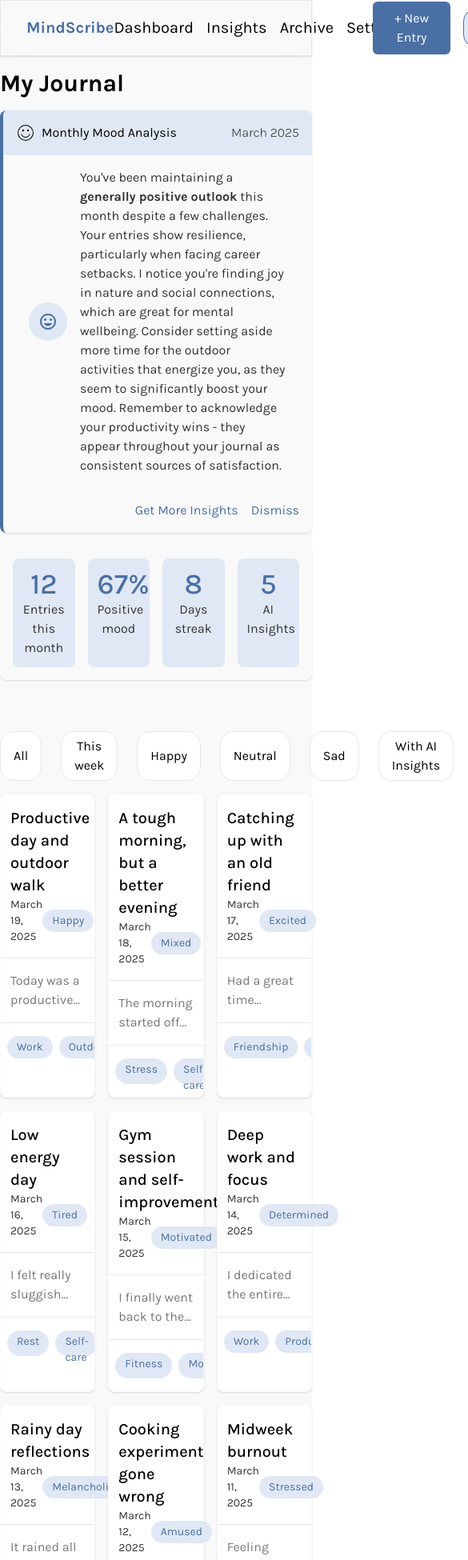
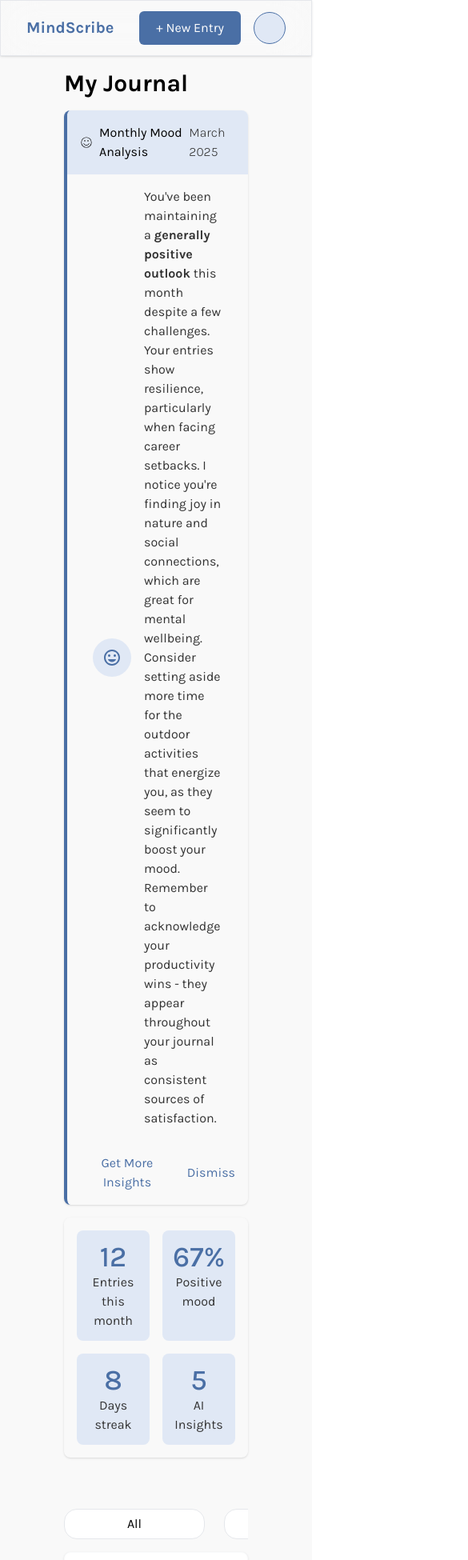
Before and after one commit to Nelman25/MindScribe-Frontend, a React (Vite) app: page /dashboard in a window 390 px wide. Shown: the top 1950 px of the page at 80% size, 585 px wide, since content can reach past the window. Built offline with nearby package versions, Linux system fonts and the light colour scheme; a web font is replaced by a local one.

Commit message:
refactor: extract some of the component sections and add responsive styling

```diff
--- a/src/components/FilterButton.tsx
+++ b/src/components/FilterButton.tsx
@@ -1,6 +1,6 @@
 export default function FilterButton({ children }: { children: string }) {
   return (
-    <button className="px-[16px] py-[6px] bg-white border rounded-2xl hover:text-primary hover:bg-pl hover:border-primary transition-all duration-200">
+    <button className="px-[16px] py-[6px] min-w-44 bg-white border rounded-2xl hover:text-primary hover:bg-pl hover:border-primary transition-all duration-200">
       {children}
     </button>
   );
--- a/src/components/JournalEntryCard.tsx
+++ b/src/components/JournalEntryCard.tsx
@@ -11,7 +11,7 @@ export default function JournalEntryCard({
     <div className="bg-white rounded-lg shadow border border-gray-50 hover:border-primary transition-all duration-200">
       <div className="border-b py-4 px-3">
         <h1 className="text-xl font-medium">{title}</h1>
-        <div className="flex justify-between items-center">
+        <div className="flex justify-between items-center max-">
           <span className="text-text text-sm">{date}</span>
           <span className="bg-pl rounded-2xl px-3 py-1 text-primary text-sm">
             {mood}
@@ -24,7 +24,7 @@ export default function JournalEntryCard({
 
       <div className="py-4 px-2 flex gap-2 overflow-y-scroll max-h-16">
         {tags.map((tag) => (
-          <span className="bg-pl rounded-2xl block px-3 py-1 text-primary text-sm ">
+          <span className="bg-pl rounded-2xl block px-3 py-1 text-primary text-sm text-nowrap">
             {tag}
           </span>
         ))}
--- a/src/constants/constants.tsx
+++ b/src/constants/constants.tsx
@@ -107,7 +107,14 @@ export const JOURNAL_ENTRIES = [
     date: "March 15, 2025",
     mood: "Motivated",
     text: "I finally went back to the gym today after weeks of procrastination. It felt amazing to get my body moving again. I also listened to an inspiring podcast on personal growth...",
-    tags: ["Fitness", "Motivation", "Self-improvement"],
+    tags: [
+      "Fitness",
+      "Motivation",
+      "Self-improvement",
+      "Fitness",
+      "Motivation",
+      "Self-improvement",
+    ],
   },
   {
     title: "Deep work and focus",
--- a/src/pages/Dashboard.tsx
+++ b/src/pages/Dashboard.tsx
@@ -1,9 +1,10 @@
 import Button from "../components/Button";
-import { CiFaceSmile } from "react-icons/ci";
-import { MdMood } from "react-icons/md";
+
 import FilterButton from "../components/FilterButton";
 import JournalEntryCard from "../components/JournalEntryCard";
 import { JOURNAL_ENTRIES } from "../constants/constants";
+import DashboardAnalytics from "../sections/DashboardAnalytics";
+import MonthlyMoodAnalysisCard from "../sections/MonthlyMoodAnalysisCard";
 
 export default function Dashboard() {
   return (
@@ -12,7 +13,8 @@ export default function Dashboard() {
         <h2 className="text-3xl max-lg:text-xl text-primary font-bold">
           MindScribe
         </h2>
-        <ul className="flex gap-4 justify-between items-center text-xl max-w-[400px] w-full">
+
+        <ul className="flex gap-4 justify-between items-center text-xl max-lg:text-base max-md:hidden max-w-[400px] w-full">
           <li className="hover:text-primary transition-all duration-300">
             Dashboard
           </li>
@@ -26,71 +28,22 @@ export default function Dashboard() {
             Settings
           </li>
         </ul>
+
         {/* Profile pic ng user */}
         <div className="flex items-center gap-4">
-          <Button type="default">+ New Entry</Button>
-          <div className="size-12 rounded-full bg-pl border border-primary"></div>
+          <Button type="default" className="max-lg:text-base">
+            + New Entry
+          </Button>
+          <div className="size-12 max-lg:size-10 rounded-full bg-pl border border-primary"></div>
         </div>
       </header>
 
-      <main className="py-4 max-w-[1440px] mx-auto">
+      <main className="py-4 max-w-[1440px] mx-auto max-2xl:max-w-5xl max-lg:px-20">
         <h1 className="text-3xl font-bold">My Journal</h1>
-        <div className="border-l-4 border-l-primary rounded-lg my-4 overflow-hidden shadow">
-          <div className="flex justify-between items-center px-4 bg-pl">
-            <div className="flex gap-2 items-center py-4">
-              <CiFaceSmile className="size-6" />
-              <h3>Monthly Mood Analysis</h3>
-            </div>
-            <span className="text-text font-light">March 2025</span>
-          </div>
-          <div className="w-full h-auto px-8 py-4 flex items-center gap-4">
-            <div className="p-3 bg-pl rounded-full ">
-              <MdMood className="text-primary size-6" />
-            </div>
-            <p className="text-text">
-              You've been maintaining a
-              <strong> generally positive outlook</strong> this month despite a
-              few challenges. Your entries show resilience, particularly when
-              facing career setbacks. I notice you're finding joy in nature and
-              social connections, which are great for mental wellbeing. Consider
-              setting aside more time for the outdoor activities that energize
-              you, as they seem to significantly boost your mood. Remember to
-              acknowledge your productivity wins - they appear throughout your
-              journal as consistent sources of satisfaction.
-            </p>
-          </div>
-          <div className="flex justify-end p-4">
-            <div className="flex gap-4">
-              <button className="text-primary">Get More Insights</button>
-              <button className="text-primary">Dismiss</button>
-            </div>
-          </div>
-        </div>
+        <MonthlyMoodAnalysisCard />
+        <DashboardAnalytics />
 
-        {/* Analytics */}
-        <div className="grid grid-cols-4 gap-4 p-4 rounded-lg shadow">
-          <div className="text-center bg-pl rounded-lg p-3">
-            <h1 className="text-primary text-4xl font-medium">12</h1>
-            <p className="text-text">Entries this month</p>
-          </div>
-
-          <div className="text-center bg-pl rounded-lg p-3">
-            <h1 className="text-primary text-4xl font-medium">67%</h1>
-            <p className="text-text">Positive mood</p>
-          </div>
-
-          <div className="text-center bg-pl rounded-lg p-3">
-            <h1 className="text-primary text-4xl font-medium">8</h1>
-            <p className="text-text">Days streak</p>
-          </div>
-
-          <div className="text-center bg-pl rounded-lg p-3">
-            <h1 className="text-primary text-4xl font-medium">5</h1>
-            <p className="text-text">AI Insights</p>
-          </div>
-        </div>
-
-        <div className="flex wrap gap-6 py-4 mt-12">
+        <div className="flex gap-6 py-4 mt-12 overflow-x-scroll w-full max-lg:max-w-[790px]">
           <FilterButton>All</FilterButton>
           <FilterButton>This week</FilterButton>
           <FilterButton>Happy</FilterButton>
@@ -100,10 +53,10 @@ export default function Dashboard() {
         </div>
 
         {/* Journal entries card */}
-
-        <div className="grid grid-cols-3 gap-4">
+        <div className="grid grid-cols-3 max-2xl:grid-cols-2 max-lg:grid-cols-1 gap-4">
           {JOURNAL_ENTRIES.map(({ title, date, mood, tags, text }) => (
             <JournalEntryCard
+              key={text}
               title={title}
               date={date}
               mood={mood}
--- /dev/null
+++ b/src/sections/DashboardAnalytics.tsx
@@ -0,0 +1,25 @@
+export default function DashboardAnalytics() {
+  return (
+    <div className="grid grid-cols-4 max-lg:grid-cols-2 gap-4 p-4 rounded-lg shadow">
+      <div className="text-center bg-pl rounded-lg p-3 border border-transparent hover:border-primary">
+        <h1 className="text-primary text-4xl font-medium">12</h1>
+        <p className="text-text">Entries this month</p>
+      </div>
+
+      <div className="text-center bg-pl rounded-lg p-3 border border-transparent hover:border-primary">
+        <h1 className="text-primary text-4xl font-medium">67%</h1>
+        <p className="text-text">Positive mood</p>
+      </div>
+
+      <div className="text-center bg-pl rounded-lg p-3 border border-transparent hover:border-primary">
+        <h1 className="text-primary text-4xl font-medium">8</h1>
+        <p className="text-text">Days streak</p>
+      </div>
+
+      <div className="text-center bg-pl rounded-lg p-3 border border-transparent hover:border-primary">
+        <h1 className="text-primary text-4xl font-medium">5</h1>
+        <p className="text-text">AI Insights</p>
+      </div>
+    </div>
+  );
+}
--- /dev/null
+++ b/src/sections/MonthlyMoodAnalysisCard.tsx
@@ -0,0 +1,37 @@
+import { CiFaceSmile } from "react-icons/ci";
+import { MdMood } from "react-icons/md";
+
+export default function MonthlyMoodAnalysisCard() {
+  return (
+    <div className="border-l-4 border-l-primary rounded-lg my-4 mx-auto overflow-hidden shadow">
+      <div className="flex justify-between items-center px-4 bg-pl">
+        <div className="flex gap-2 items-center py-4">
+          <CiFaceSmile className="size-6" />
+          <h3>Monthly Mood Analysis</h3>
+        </div>
+        <span className="text-text font-light">March 2025</span>
+      </div>
+      <div className="w-full h-auto px-8 py-4 flex items-center gap-4">
+        <div className="p-3 bg-pl rounded-full ">
+          <MdMood className="text-primary size-6" />
+        </div>
+        <p className="text-text">
+          You've been maintaining a<strong> generally positive outlook</strong>{" "}
+          this month despite a few challenges. Your entries show resilience,
+          particularly when facing career setbacks. I notice you're finding joy
+          in nature and social connections, which are great for mental
+          wellbeing. Consider setting aside more time for the outdoor activities
+          that energize you, as they seem to significantly boost your mood.
+          Remember to acknowledge your productivity wins - they appear
+          throughout your journal as consistent sources of satisfaction.
+        </p>
+      </div>
+      <div className="flex justify-end p-4">
+        <div className="flex gap-4">
+          <button className="text-primary">Get More Insights</button>
+          <button className="text-primary">Dismiss</button>
+        </div>
+      </div>
+    </div>
+  );
+}
```
